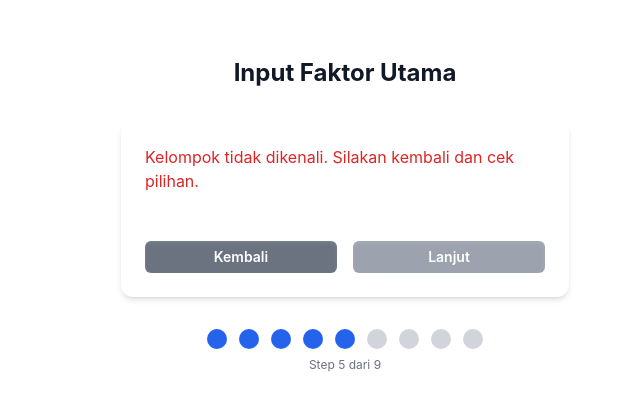
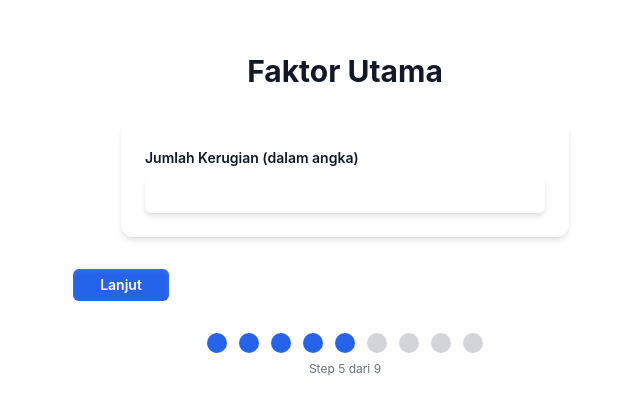
Before and after one commit to ucubz/mpjhd-app-v2, a React (Vite) app: page /step/5 in a window 1280 px wide. Shown: the part 185-600 px from the top of the page, without its empty margins (295-935 px from the left). Built offline with nearby package versions, Linux system fonts and the light colour scheme.

Commit message:
Update Step5_FaktorUtama.jsx
pakai headless ui

```diff
--- a/src/pages/Step5_FaktorUtama.jsx
+++ b/src/pages/Step5_FaktorUtama.jsx
@@ -1,189 +1,126 @@
-import { useNavigate } from 'react-router-dom';
-import { useMPJHD } from '../context/MPJHDContext';
-import { useState, useEffect } from 'react';
-import PageWrapper from '../components/PageWrapper';
-import Card from '../components/Card';
-import Button from '../components/Button';
-import BackButton from '../components/BackButton';
-import Stepper from '../components/Stepper';
-
+import { useNavigate } from 'react-router-dom'
+import { useMPJHD } from '../context/MPJHDContext'
+import { useState, useEffect } from 'react'
+import PageWrapper from '../components/PageWrapper'
+import Card from '../components/Card'
+import Button from '../components/Button'
+import BackButton from '../components/BackButton'
+import Stepper from '../components/Stepper'
+import { RadioGroup } from '@headlessui/react'
+import { CheckCircleIcon } from '@heroicons/react/24/solid'
 import {
   hitungNilaiPokokIIIKhususIndividual,
   hitungNilaiPokokIIIKhususBersama,
   hitungNilaiPokokIV,
   hitungNilaiPokokVI
-} from '../utils/hitungNilaiPokok';
+} from '../utils_v2/hitungNilaiPokok'
+
+const peranOptions = [
+  { label: 'Utama', value: 'utama' },
+  { label: 'Penyerta', value: 'penyerta' }
+]
 
 export default function Step5_FaktorUtama() {
-  const { state, dispatch } = useMPJHD();
-  const navigate = useNavigate();
-
-  const [inputKerugian, setInputKerugian] = useState('');
-  const [inputPeran, setInputPeran] = useState('');
+  const { state, dispatch } = useMPJHD()
+  const navigate = useNavigate()
+  const [inputKerugian, setInputKerugian] = useState('')
+  const [selectedPeran, setSelectedPeran] = useState(null)
 
   useEffect(() => {
-    // Jika kelompok tidak perlu input faktor utama ➔ langsung lompat
     if (
       state.kelompok === 'II' ||
       state.kelompok === 'III Umum' ||
       state.kelompok === 'V'
     ) {
-      navigate('/step/6');
+      navigate('/step/6')
     }
-  }, [state.kelompok, navigate]);
+  }, [state.kelompok, navigate])
 
   const handleSubmit = () => {
     if (state.kelompok === 'III Khusus Bersama') {
-      if (!inputPeran || !inputKerugian) {
-        alert('Silakan isi peran dan jumlah kerugian.');
-        return;
+      if (!selectedPeran || !inputKerugian) {
+        alert('Silakan isi peran dan jumlah kerugian.')
+        return
       }
     } else {
       if (!inputKerugian) {
-        alert('Silakan isi jumlah kerugian atau faktor utama.');
-        return;
+        alert('Silakan isi jumlah kerugian atau faktor utama.')
+        return
       }
     }
 
     if (state.kelompok === 'III Khusus Individual') {
-      const faktorUtama = hitungNilaiPokokIIIKhususIndividual(parseInt(inputKerugian));
-      dispatch({ type: 'SET', key: 'faktorUtama', value: faktorUtama });
+      const faktorUtama = hitungNilaiPokokIIIKhususIndividual(parseInt(inputKerugian))
+      dispatch({ type: 'SET', key: 'faktorUtama', value: faktorUtama })
     }
 
     if (state.kelompok === 'III Khusus Bersama') {
-      const faktorPeran = hitungNilaiPokokIIIKhususBersama(inputPeran);
-      dispatch({ type: 'SET', key: 'faktorPeran', value: faktorPeran });
-
-      const jumlahKerugian = parseInt(inputKerugian);
-      let faktorTambahanUang = 0;
-      if (jumlahKerugian <= 10000000) faktorTambahanUang = 2.5;
-      else if (jumlahKerugian <= 50000000) faktorTambahanUang = 5;
-      else if (jumlahKerugian <= 100000000) faktorTambahanUang = 7.5;
-      else faktorTambahanUang = 10;
-
-      dispatch({ type: 'SET', key: 'faktorTambahanUang', value: faktorTambahanUang });
+      const faktorUtama = hitungNilaiPokokIIIKhususBersama(parseInt(inputKerugian), selectedPeran.value)
+      dispatch({ type: 'SET', key: 'faktorUtama', value: faktorUtama })
     }
 
     if (state.kelompok === 'IV') {
-      const faktorUtama = hitungNilaiPokokIV(parseInt(inputKerugian));
-      dispatch({ type: 'SET', key: 'faktorUtama', value: faktorUtama });
+      const faktorUtama = hitungNilaiPokokIV(parseInt(inputKerugian))
+      dispatch({ type: 'SET', key: 'faktorUtama', value: faktorUtama })
     }
 
     if (state.kelompok === 'VI') {
-      const faktorUtama = hitungNilaiPokokVI(inputKerugian);
-      dispatch({ type: 'SET', key: 'faktorUtama', value: faktorUtama });
+      const faktorUtama = hitungNilaiPokokVI(state.dampak)
+      dispatch({ type: 'SET', key: 'faktorUtama', value: faktorUtama })
     }
 
-    navigate('/step/6');
-  };
+    navigate('/step/6')
+  }
 
-  const renderInput = () => {
-    switch (state.kelompok) {
-      case 'III Khusus Individual':
-      case 'IV':
-        return (
-          <div className="flex flex-col gap-2">
-            <label className="text-sm text-gray-700 dark:text-gray-200">
-              Jumlah Kerugian (Rp)
-            </label>
+  return (
+    <PageWrapper>
+      <h1 className="text-2xl font-bold text-center mb-8 sm:text-xl md:text-3xl">
+        Faktor Utama
+      </h1>
+
+      <Card>
+        <div className="space-y-6">
+          <div className="space-y-2">
+            <label className="text-sm font-semibold">Jumlah Kerugian (dalam angka)</label>
             <input
               type="number"
               value={inputKerugian}
               onChange={(e) => setInputKerugian(e.target.value)}
-              className="p-2 border rounded-lg dark:bg-gray-800 dark:border-gray-600 dark:text-white"
-              placeholder="Masukkan jumlah kerugian"
+              className="w-full rounded-md bg-white/10 px-3 py-2 text-sm shadow-md focus:outline-none focus:ring-2 focus:ring-primary"
             />
           </div>
-        );
 
-      case 'III Khusus Bersama':
-        return (
-          <div className="flex flex-col gap-6">
-            <div className="flex flex-col gap-2">
-              <label className="text-sm text-gray-700 dark:text-gray-200">
-                Pilih Peran Pelaku
-              </label>
-              <select
-                value={inputPeran}
-                onChange={(e) => setInputPeran(e.target.value)}
-                className="p-2 border rounded-lg dark:bg-gray-800 dark:border-gray-600 dark:text-white"
-              >
-                <option value="">-- Pilih Peran --</option>
-                <option value="Pasif">Pasif</option>
-                <option value="Aktif">Aktif</option>
-                <option value="Inisiator">Inisiator</option>
-              </select>
+          {state.kelompok === 'III Khusus Bersama' && (
+            <div className="space-y-2">
+              <label className="text-sm font-semibold">Pilih Peran Pelaku</label>
+              <RadioGroup value={selectedPeran} onChange={setSelectedPeran}>
+                {peranOptions.map((opt) => (
+                  <RadioGroup.Option key={opt.value} value={opt} className={({ active, checked }) =>
+                    `
+                    ${active ? 'ring-2 ring-primary' : ''}
+                    ${checked ? 'bg-primary text-white' : 'bg-white/10'}
+                    group flex cursor-pointer rounded-lg px-3 py-2 shadow-md transition mb-2
+                    `
+                  }>
+                    {({ checked }) => (
+                      <div className="flex w-full items-center justify-between">
+                        <p className="text-sm font-medium">{opt.label}</p>
+                        {checked && <CheckCircleIcon className="h-6 w-6 text-white" />}
+                      </div>
+                    )}
+                  </RadioGroup.Option>
+                ))}
+              </RadioGroup>
             </div>
-
-            <div className="flex flex-col gap-2">
-              <label className="text-sm text-gray-700 dark:text-gray-200">
-                Jumlah Kerugian (Rp)
-              </label>
-              <input
-                type="number"
-                value={inputKerugian}
-                onChange={(e) => setInputKerugian(e.target.value)}
-                className="p-2 border rounded-lg dark:bg-gray-800 dark:border-gray-600 dark:text-white"
-                placeholder="Masukkan jumlah kerugian"
-              />
-            </div>
-          </div>
-        );
-
-      case 'VI':
-        return (
-          <div className="flex flex-col gap-2">
-            <label className="text-sm text-gray-700 dark:text-gray-200">
-              Pilih Dampak terhadap Reputasi
-            </label>
-            <select
-              value={inputKerugian}
-              onChange={(e) => setInputKerugian(e.target.value)}
-              className="p-2 border rounded-lg dark:bg-gray-800 dark:border-gray-600 dark:text-white"
-            >
-              <option value="">-- Pilih Dampak --</option>
-              <option value="Tidak Berdampak">Tidak Berdampak</option>
-              <option value="Unit Kerja">Unit Kerja</option>
-              <option value="Instansi/Tersangka">Instansi / Jadi Tersangka</option>
-            </select>
-          </div>
-        );
-
-      default:
-        return (
-          <p className="text-red-600 dark:text-red-400">
-            Kelompok tidak dikenali. Silakan kembali dan cek pilihan.
-          </p>
-        );
-    }
-  };
-
-  return (
-    <PageWrapper>
-      <h1 className="text-2xl font-bold text-center mb-8">
-        Input Faktor Utama
-      </h1>
-
-      <Card>
-        <div className="flex flex-col gap-6">
-          {/* Render Input Dinamis */}
-          {renderInput()}
-
-          {/* Tombol Navigasi */}
-          <div className="flex justify-between gap-4 mt-6">
-            <BackButton className="flex-1" />
-            <Button
-              onClick={handleSubmit}
-              className="flex-1"
-              disabled={!inputKerugian || (state.kelompok === 'III Khusus Bersama' && !inputPeran)}
-            >
-              Lanjut
-            </Button>
-          </div>
+          )}
         </div>
       </Card>
 
+      <Button onClick={handleSubmit} className="mt-8">
+        Lanjut
+      </Button>
+
       <Stepper currentStep={5} />
     </PageWrapper>
-  );
+  )
 }
```
